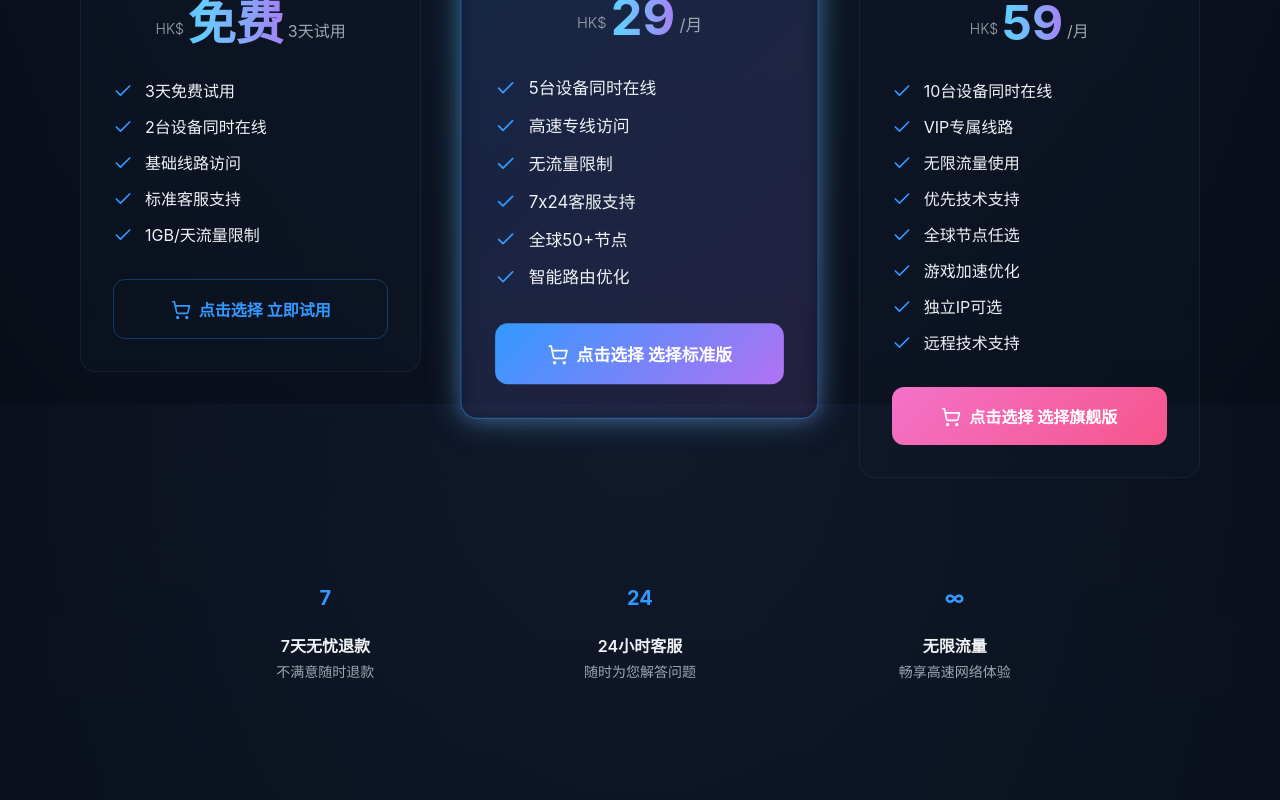
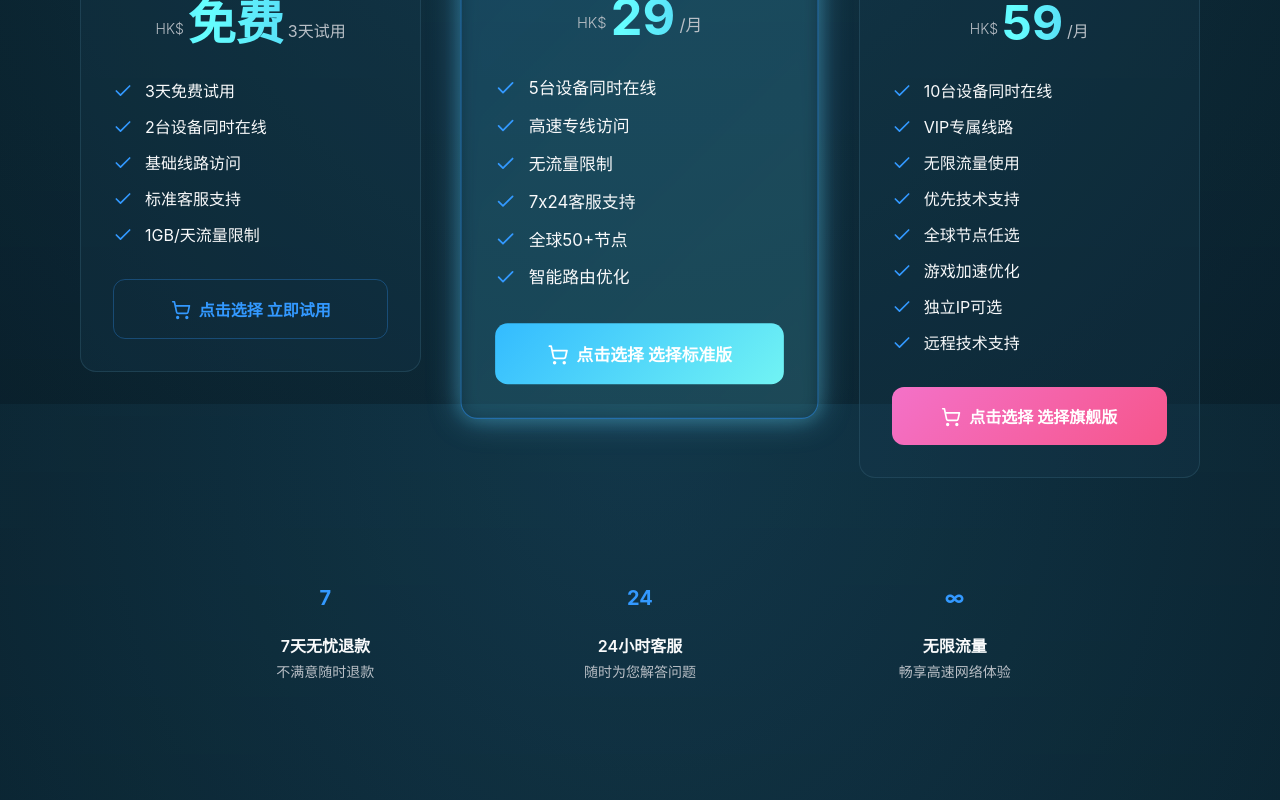
Before and after one commit to Alexneilcaiqiqi/vivid-palette-ai, a React (Vite) app: page / in a window 1280 px wide. Shown: the part 4396-5196 px from the top of the page. Built offline with nearby package versions, Linux system fonts and the light colour scheme.

Commit message:
Change background to sky blue

```diff
--- a/src/index.css
+++ b/src/index.css
@@ -6,27 +6,27 @@
 
 @layer base {
   :root {
-    /* 深蓝科技背景 */
-    --background: 220 45% 8%;
-    --foreground: 210 20% 95%;
+    /* 天蓝科技背景 */
+    --background: 200 60% 15%;
+    --foreground: 210 20% 98%;
 
-    /* 卡片和弹窗 - 深蓝玻璃质感 */
-    --card: 220 40% 12%;
-    --card-foreground: 210 20% 95%;
-    --popover: 220 42% 10%;
-    --popover-foreground: 210 20% 95%;
+    /* 卡片和弹窗 - 天蓝玻璃质感 */
+    --card: 200 55% 20%;
+    --card-foreground: 210 20% 98%;
+    --popover: 200 58% 18%;
+    --popover-foreground: 210 20% 98%;
 
     /* 主色调 - 科技蓝光 */
     --primary: 210 100% 60%;
     --primary-foreground: 0 0% 0%;
 
-    /* 次要色调 - 深蓝 */
-    --secondary: 220 35% 15%;
-    --secondary-foreground: 210 20% 95%;
+    /* 次要色调 - 天蓝 */
+    --secondary: 200 50% 22%;
+    --secondary-foreground: 210 20% 98%;
 
     /* 柔和色调 */
-    --muted: 220 30% 12%;
-    --muted-foreground: 210 10% 65%;
+    --muted: 200 45% 18%;
+    --muted-foreground: 210 10% 75%;
 
     /* 强调色 - 蓝色光效 */
     --accent: 200 100% 70%;
@@ -36,18 +36,18 @@
     --destructive: 0 62% 30%;
     --destructive-foreground: 210 20% 98%;
 
-    /* 边框和输入框 - 深蓝科技感 */
-    --border: 220 30% 20%;
-    --input: 220 30% 20%;
-    --ring: 210 100% 60%;
+    /* 边框和输入框 - 天蓝科技感 */
+    --border: 200 40% 30%;
+    --input: 200 40% 30%;
+    --ring: 200 100% 60%;
     --radius: 0.75rem;
 
-    /* 紫蓝科技渐变 */
-    --gradient-primary: linear-gradient(135deg, hsl(210 100% 60%), hsl(270 85% 70%));
-    --gradient-hero: linear-gradient(135deg, hsl(220 45% 8%) 0%, hsl(210 100% 60% / 0.3) 50%, hsl(270 85% 70% / 0.2) 100%);
-    --gradient-card: linear-gradient(145deg, hsl(220 40% 12%) 0%, hsl(220 42% 10%) 100%);
-    --gradient-brand: linear-gradient(90deg, hsl(210 100% 60%), hsl(200 100% 70%), hsl(270 85% 70%));
-    --gradient-background: radial-gradient(ellipse at top, hsl(220 45% 12%) 0%, hsl(220 50% 6%) 100%);
+    /* 天蓝科技渐变 */
+    --gradient-primary: linear-gradient(135deg, hsl(200 100% 60%), hsl(180 85% 70%));
+    --gradient-hero: linear-gradient(135deg, hsl(200 60% 15%) 0%, hsl(200 100% 60% / 0.3) 50%, hsl(180 85% 70% / 0.2) 100%);
+    --gradient-card: linear-gradient(145deg, hsl(200 55% 20%) 0%, hsl(200 58% 18%) 100%);
+    --gradient-brand: linear-gradient(90deg, hsl(200 100% 60%), hsl(180 100% 70%), hsl(190 90% 65%));
+    --gradient-background: radial-gradient(ellipse at top, hsl(200 60% 18%) 0%, hsl(200 65% 10%) 100%);
 
     /* 功能渐变色系 */
     --gradient-feature-1: linear-gradient(135deg, hsl(200 100% 70%), hsl(210 100% 60%));
```
